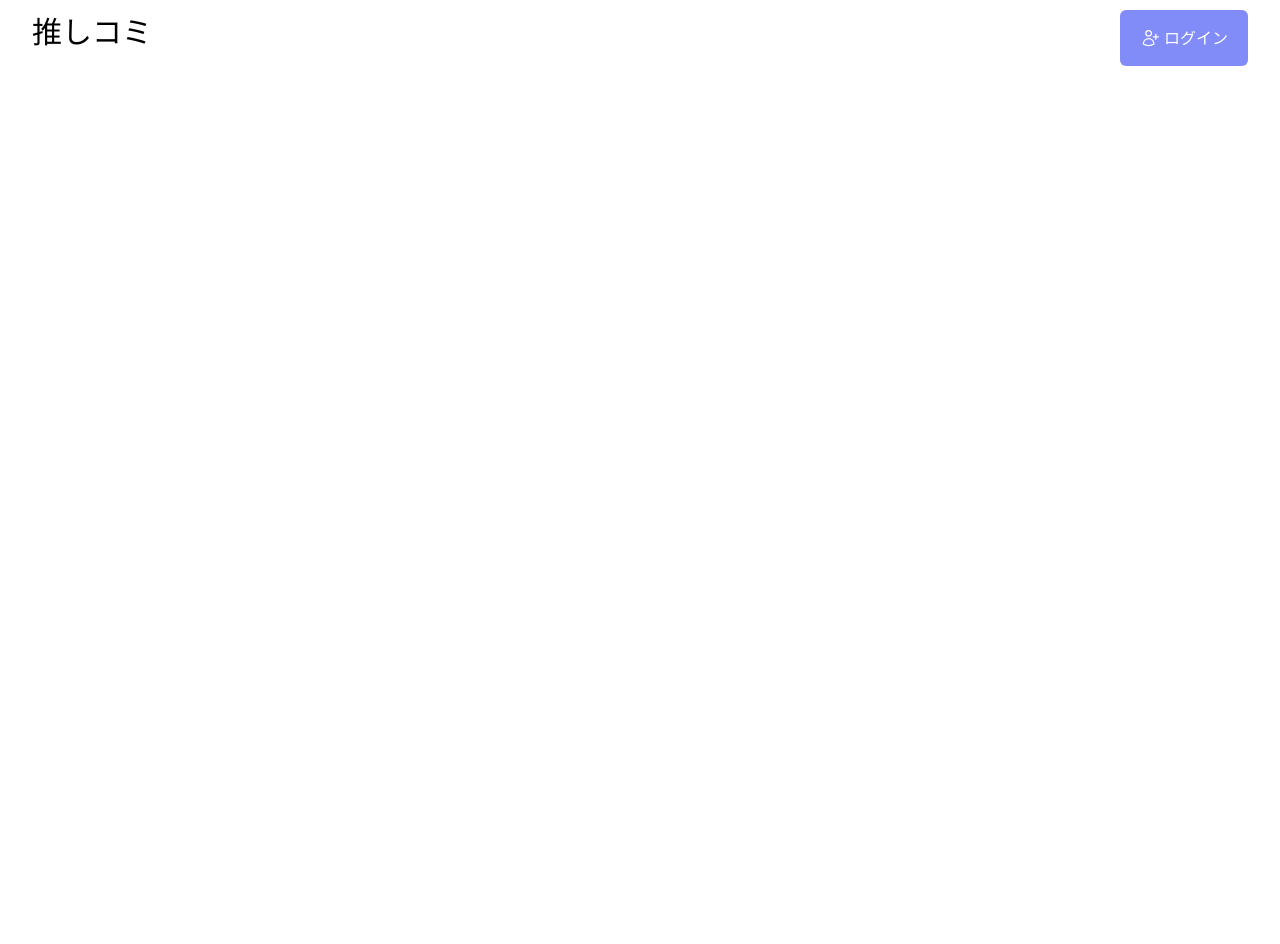
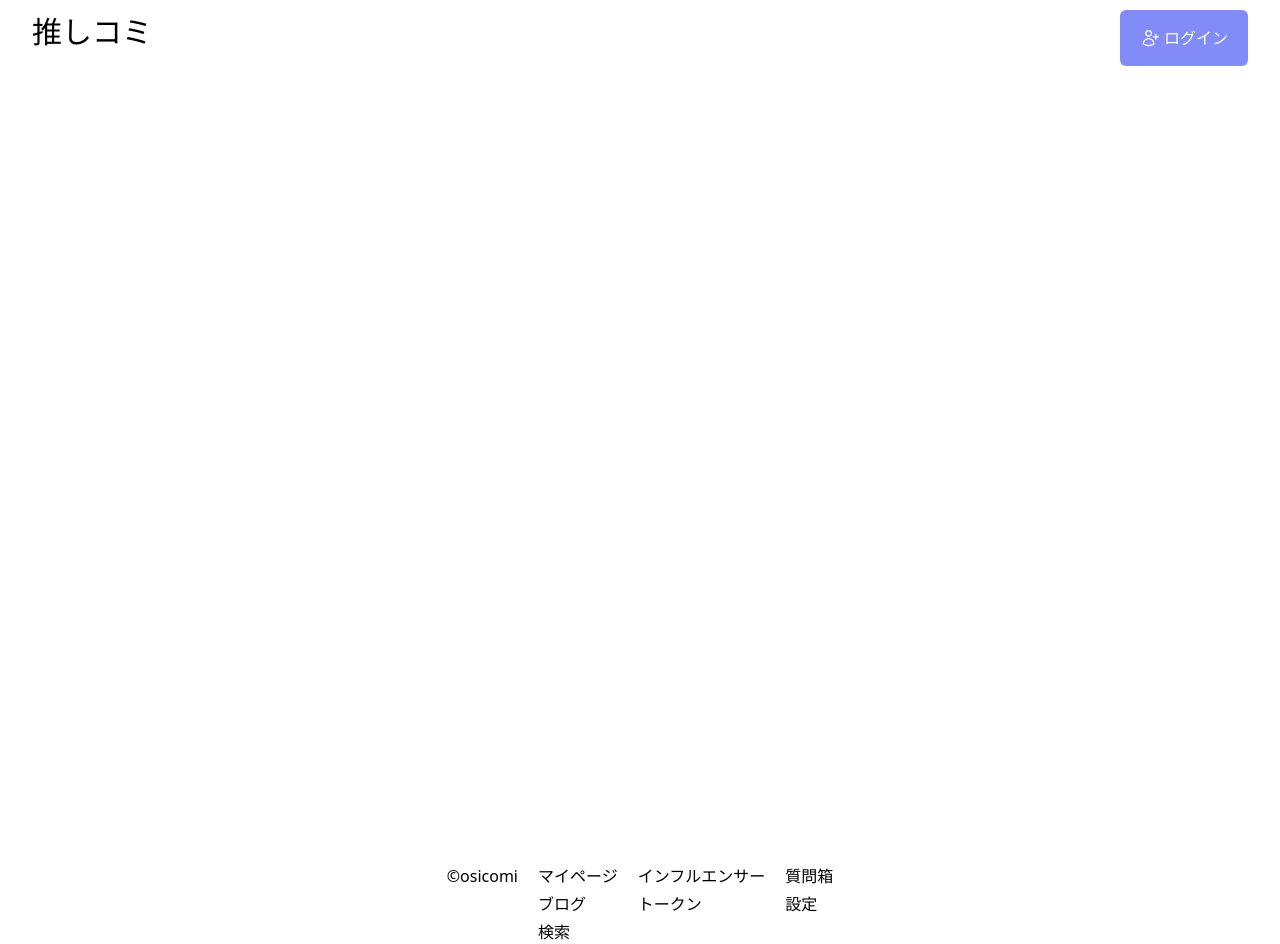
Before and after one commit to cocoide/cms-of-blog, a Next.js app: page / in a window 1280 px wide. Before the commit the page ends 864 px from the top, so only its background shows below. Built offline with nearby package versions, Linux system fonts and the light colour scheme.

Commit message:
fix icon import error

```diff
--- a/components/footer-navi.tsx
+++ b/components/footer-navi.tsx
@@ -1,37 +1,25 @@
 import InboxIcon from "public/icon/inbox-icon.svg"
-import PrezentIcon from "public/icon/Prezent-icon.svg"
-import ChatIcon from "public/icon/Chat-icon.svg"
-import UserIcon from "public/icon/User-icon.svg"
+import PrezentIcon from "public/icon/prezent-icon.svg"
+import ChatIcon from "public/icon/chat-icon.svg"
+import UserIcon from "public/icon/user-icon.svg"
 const FooterNavi = () => {
   return (
-    <footer>
+    <>
     <div className="md:hidden
     h-16  shadow-xl bg-indigo-300
     inset-x-0 botton-0">
 
         <div className="gap-10 flex flex-row justify-center pt-3">
-          <InboxIcon
-          width={40}
-          height={40}
-          color={"white"}/>
-          <UserIcon
-          width={40}
-          height={40}
-          color={"white"}/>
-          <ChatIcon
-          width={40}
-          height={40}
-          color={"white"}/>
-          <PrezentIcon
-          width={40}
-          height={40}
-          color={"white"}/>
+          <InboxIcon width={40} height={40} color={"white"}/>
+          <UserIcon width={40} height={40} color={"white"}/>
+          <ChatIcon width={40} height={40} color={"white"}/>
+          <PrezentIcon width={40} height={40} color={"white"}/>
 
         </div>
 
 
     </div>
-    </footer>
+    </>
   )
 }
 export default FooterNavi
--- a/components/layout.tsx
+++ b/components/layout.tsx
@@ -11,6 +11,7 @@ const Layout = ({ children }: Props) => {
     <Header/>
       <main className="h-screen" >{children}</main>
 
+      <Footer/>
       <div className="sticky bottom-0"
       ><FooterNavi/>
          </div>
```
